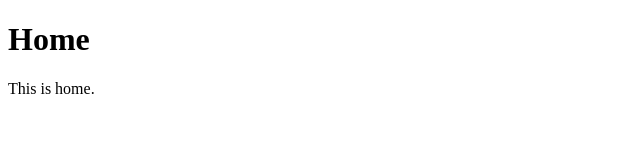
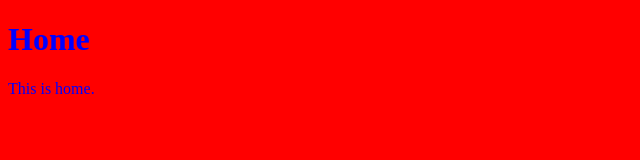
Before and after one commit to moorekwon/git-cowork, a plain HTML site: page index.html in a window 1280 px wide. Shown: the whole page, without its empty margins (0-640 px from the left). Drawn offline with Linux system fonts and the light colour scheme.

Commit message:
191030 added style.css

```diff
--- a/index.html
+++ b/index.html
@@ -5,6 +5,7 @@
     <meta charset="UTF-8">
     <meta name="viewport" content="width=device-width, initial-scale=1.0">
     <meta http-equiv="X-UA-Compatible" content="ie=edge">
+    <link rel="stylesheet" href="./static/style.css">
     <title>My homepage project - Home</title>
 </head>
 
--- /dev/null
+++ b/static/style.css
@@ -0,0 +1,7 @@
+body {
+    background: red;
+}
+
+h1, p {
+    color: blue;
+}
```
